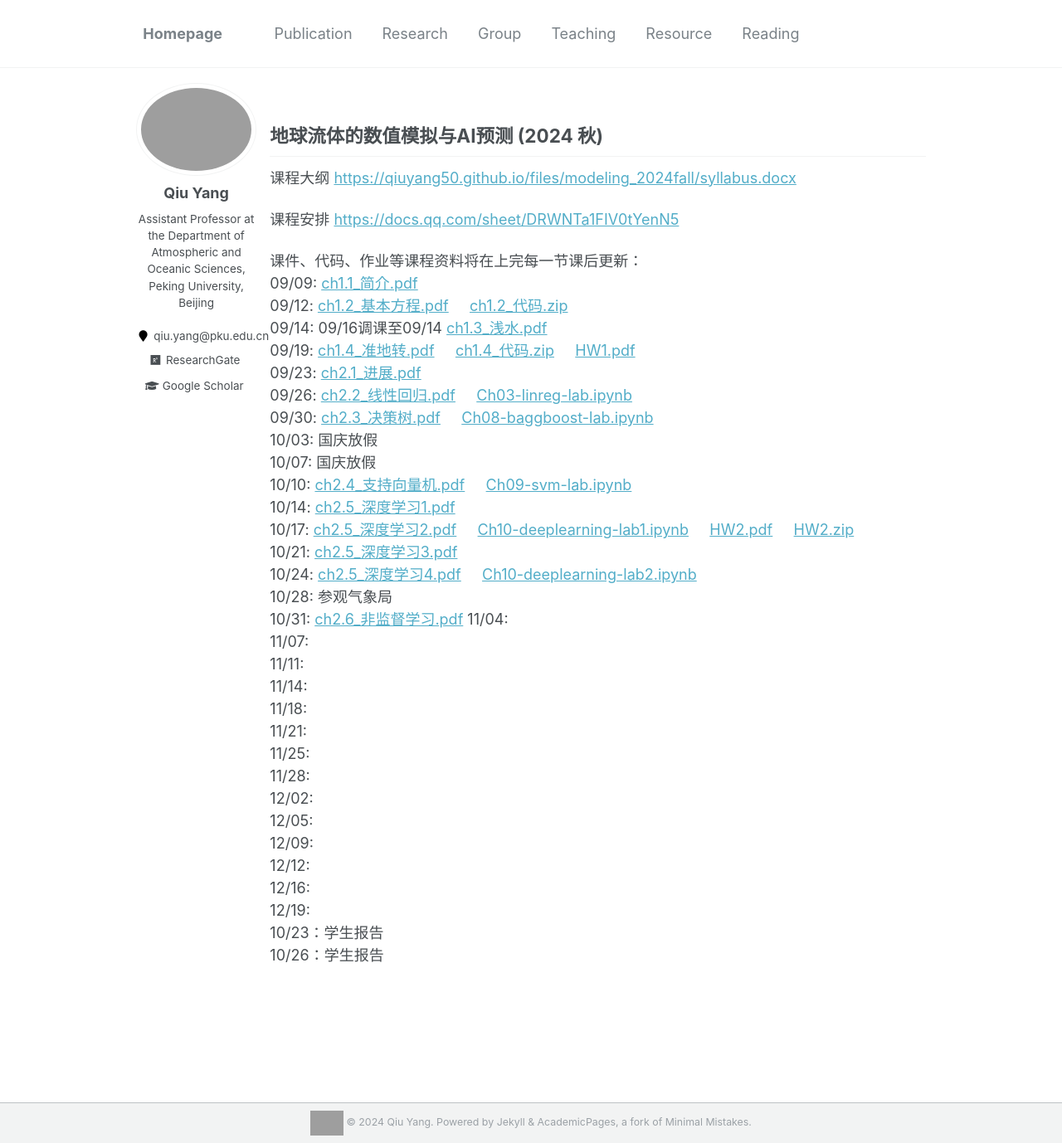
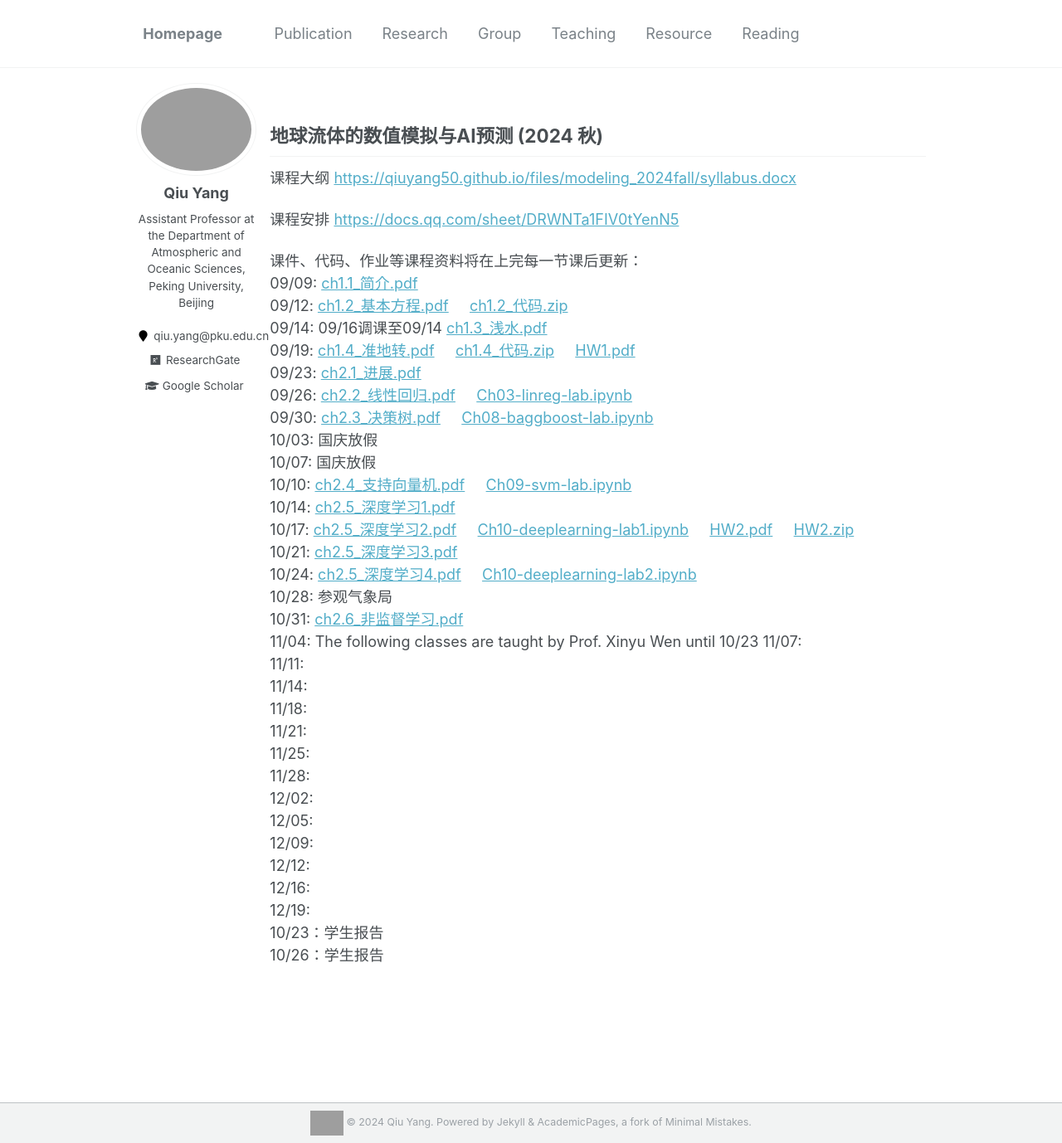
Before and after one commit to qiuyang50/qiuyang50.github.io, a Jekyll site: the page built from _pages/modeling_2024fall.md, in a window 1280 px wide and 1378 px high. Shown: the whole window at 83% size. Built offline with Jekyll 4.4.1, drawn with Linux system fonts in a browser that asks for light colours; grey boxes are pictures that could not be loaded.

Commit message:
Update modeling_2024fall.md

```diff
--- a/_pages/modeling_2024fall.md
+++ b/_pages/modeling_2024fall.md
@@ -27,7 +27,7 @@ filename: modeling_2024fall.md
 10/24: <a href="https://qiuyang50.github.io/files/modeling_2024fall/ch2.5_深度学习4.pdf">ch2.5_深度学习4.pdf</a> &nbsp;&nbsp;&nbsp; <a href="https://qiuyang50.github.io/files/modeling_2024fall/Ch10-deeplearning-lab2.ipynb">Ch10-deeplearning-lab2.ipynb</a>
 10/28: 参观气象局
 10/31: <a href="https://qiuyang50.github.io/files/modeling_2024fall/ch2.6_非监督学习.pdf">ch2.6_非监督学习.pdf</a>
-11/04:
+11/04: The following classes are taught by Prof. Xinyu Wen until 10/23
 11/07:
 11/11:
 11/14:
```
